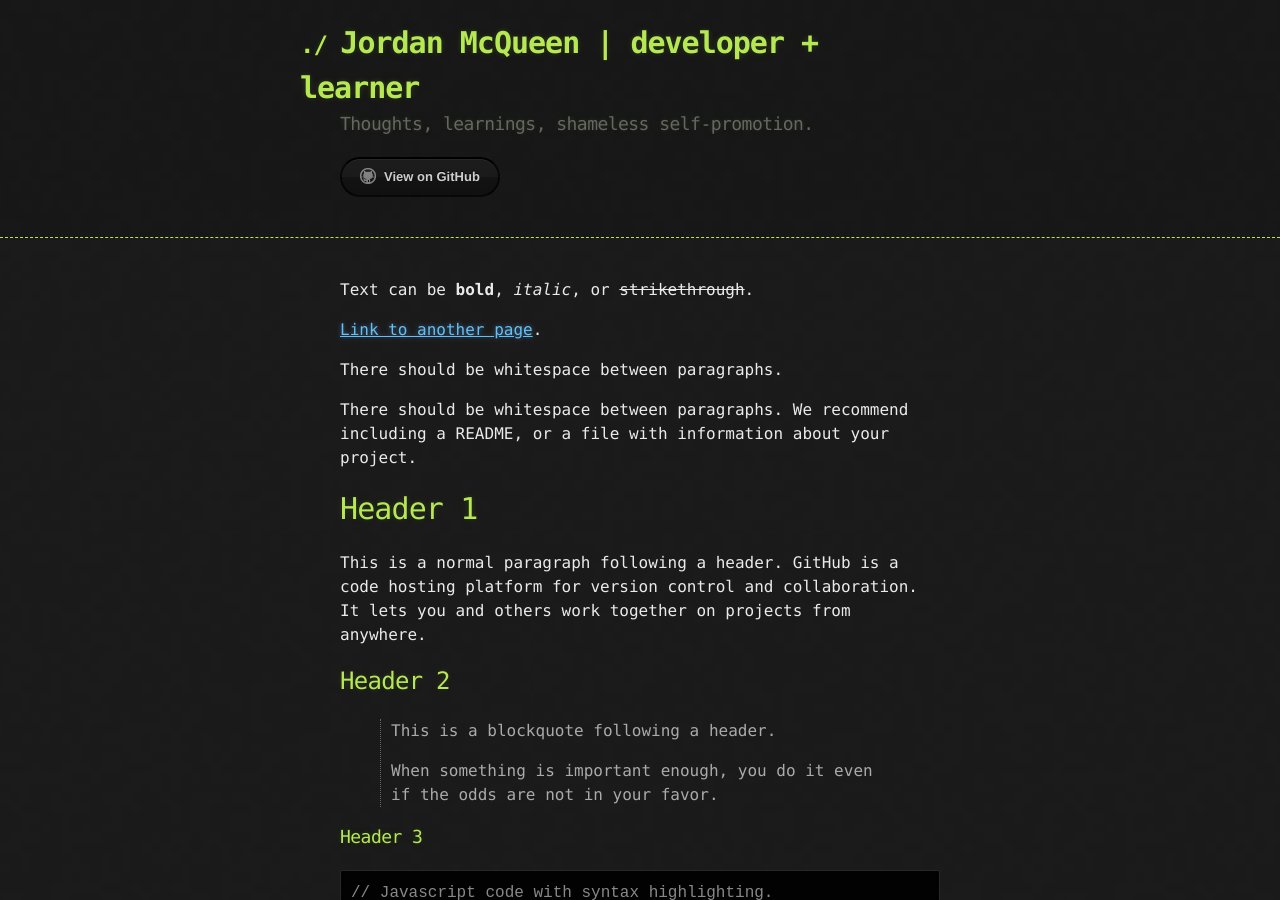
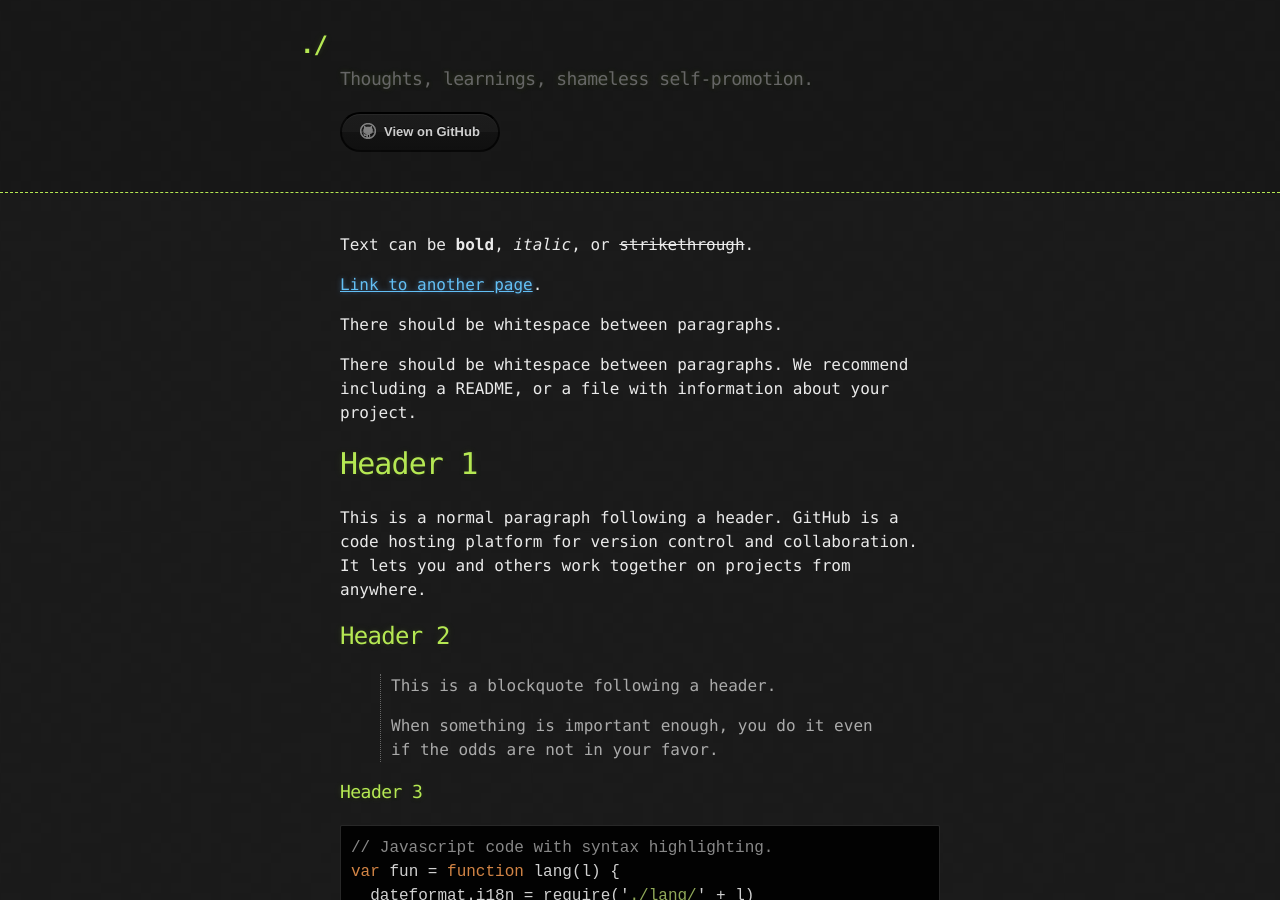
Before and after one commit to mcqueenjordan/mcqueenjordan.github.io, a Jekyll site: the page built from index.md, in a window 1280 px wide and 900 px high. Built offline with Jekyll 4.4.1, drawn with Linux system fonts in a browser that asks for light colours.

Commit message:
setting to use header and title seperately

```diff
--- a/_layouts/default.html
+++ b/_layouts/default.html
@@ -5,15 +5,15 @@
     <meta http-equiv="X-UA-Compatible" content="chrome=1">
     <meta name="viewport" content="width=device-width, initial-scale=1">
     <link rel="stylesheet" href="{{ '/assets/css/style.css?v=' | append: site.github.build_revision | relative_url }}">
-    <title>{{ site.title | default: site.github.repository_name }} by {{ site.github.owner_name }}</title>
+    <title>{{ site.title }}</title>
   </head>
 
   <body>
 
     <header>
       <div class="container">
-        <h1>{{ site.title | default: site.github.repository_name }}</h1>
-        <h2>{{ site.description | default: site.github.project_tagline }}</h2>
+          <h1>{{ site.heading }}</h1>
+        <h2>{{ site.description }}</h2>
 
         <section id="downloads">
           <a href="{{ site.github.repository_url }}" class="btn btn-github"><span class="icon"></span>View on GitHub</a>
```
